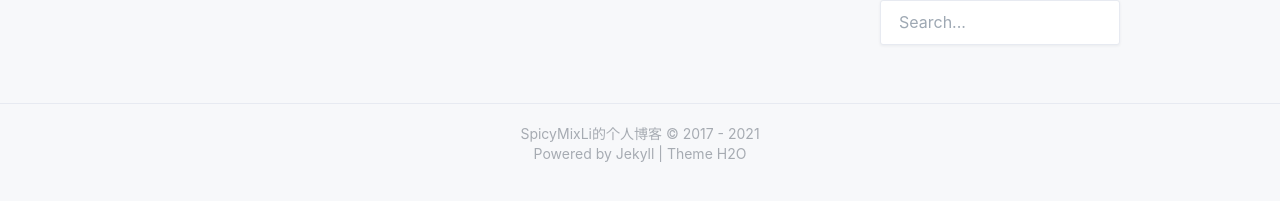
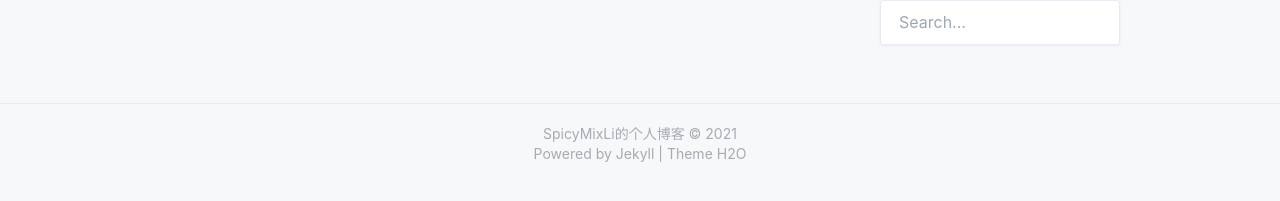
Before and after one commit to SpicyMixMan/SpicyMixMan.github.io, a Jekyll site: the page built from index.html, in a window 1280 px wide. Shown: the part 634-835 px from the top of the page. Built offline with Jekyll 4.4.1, drawn with Linux system fonts in a browser that asks for light colours; nearby versions of some CDN libraries; the list of posts is cut into pages by our own code; a style sheet for code colours, icons or effects is not loaded.

Commit message:
Update _config.yml

```diff
--- a/_config.yml
+++ b/_config.yml
@@ -21,7 +21,7 @@ nav:
 
 # Footer
 footer:
-  since: 2017
+  since: 2021
 
 # Author 配置博主信息
 author: 'SpicyMix Li'
```
